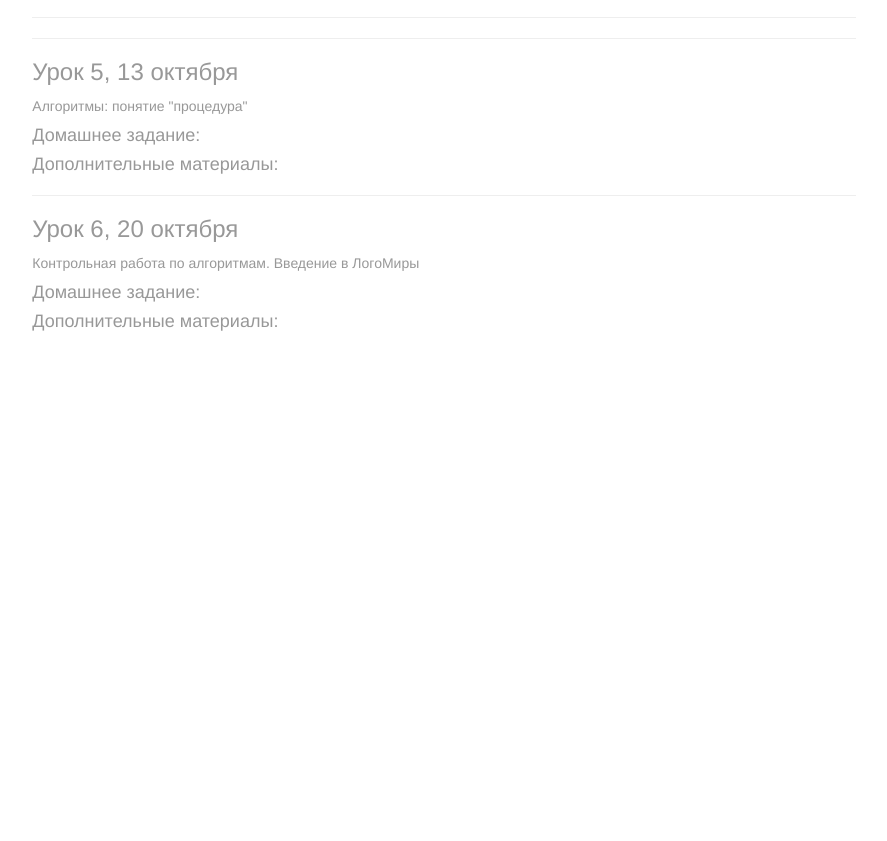
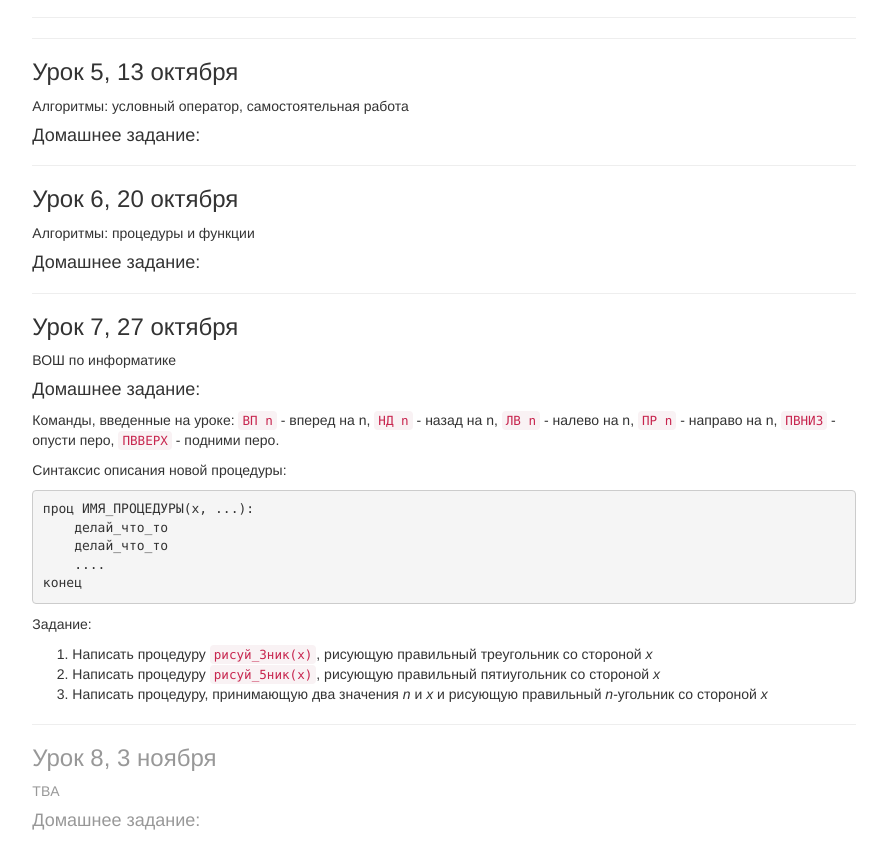
Before and after one commit to andresokol/andresokol.github.io, a plain HTML site: page int/6/index.html in a window 1280 px wide. Shown: the part 1131-1972 px from the top of the page, without its empty margins (196-1083 px from the left). Before the commit the page ends 1473 px from the top, so only its background shows below. Drawn offline with nearby package versions, Linux system fonts and the light colour scheme.

Commit message:
30-10-16

```diff
--- a/int/6/index.html
+++ b/int/6/index.html
@@ -104,21 +104,54 @@
     </div>
     <hr>
     <hr>
-    <div class="disabled">
+    <div class="">
         <h3>Урок 5, 13 октября</h3>
-        <p>Алгоритмы: понятие "процедура"</p>
+        <p>Алгоритмы: условный оператор, самостоятельная работа</p>
+        <h4>Домашнее задание:</h4>
+    </div>
+    <hr>
+    <div class="">
+        <h3>Урок 6, 20 октября</h3>
+        <p>Алгоритмы: процедуры и функции</p>
+        <h4>Домашнее задание:</h4>
+    </div>
+    <hr>
+    <div class="">
+        <h3>Урок 7, 27 октября</h3>
+        <p>ВОШ по информатике</p>
         <h4>Домашнее задание:</h4>
         <p>
-            <h4>Дополнительные материалы:</h4>
+            Команды, введенные на уроке: <code>ВП n</code> - вперед на n,
+                                         <code>НД n</code> - назад на n,
+                                         <code>ЛВ n</code> - налево на n,
+                                         <code>ПР n</code> - направо на n,
+                                         <code>ПВНИЗ</code> - опусти перо,
+                                         <code>ПВВЕРХ</code> - подними перо.
+                                     </p>
+        <p>
+            Синтаксис описания новой процедуры:
+<pre>
+проц ИМЯ_ПРОЦЕДУРЫ(x, ...):
+    делай_что_то
+    делай_что_то
+    ....
+конец
+</pre>
+        </p>
+        <p>
+            Задание:
+            <ol>
+                <li>Написать процедуру <code>рисуй_3ник(x)</code>, рисующую правильный треугольник со стороной <i>x</i></li>
+                <li>Написать процедуру <code>рисуй_5ник(x)</code>, рисующую правильный пятиугольник со стороной <i>x</i></li>
+                <li>Написать процедуру, принимающую два значения <i>n</i> и <i>x</i> и рисующую правильный <i>n</i>-угольник
+                    со стороной <i>x</i></li>
+            </ol>
         </p>
     </div>
     <hr>
     <div class="disabled">
-        <h3>Урок 6, 20 октября</h3>
-        <p>Контрольная работа по алгоритмам. Введение в ЛогоМиры</p>
+        <h3>Урок 8, 3 ноября</h3>
+        <p>TBA</p>
         <h4>Домашнее задание:</h4>
-        <p>
-            <h4>Дополнительные материалы:</h4>
-        </p>
     </div>
 </div>
```
Also changed, not shown: int/5/index.html (+7 -6 lines).
